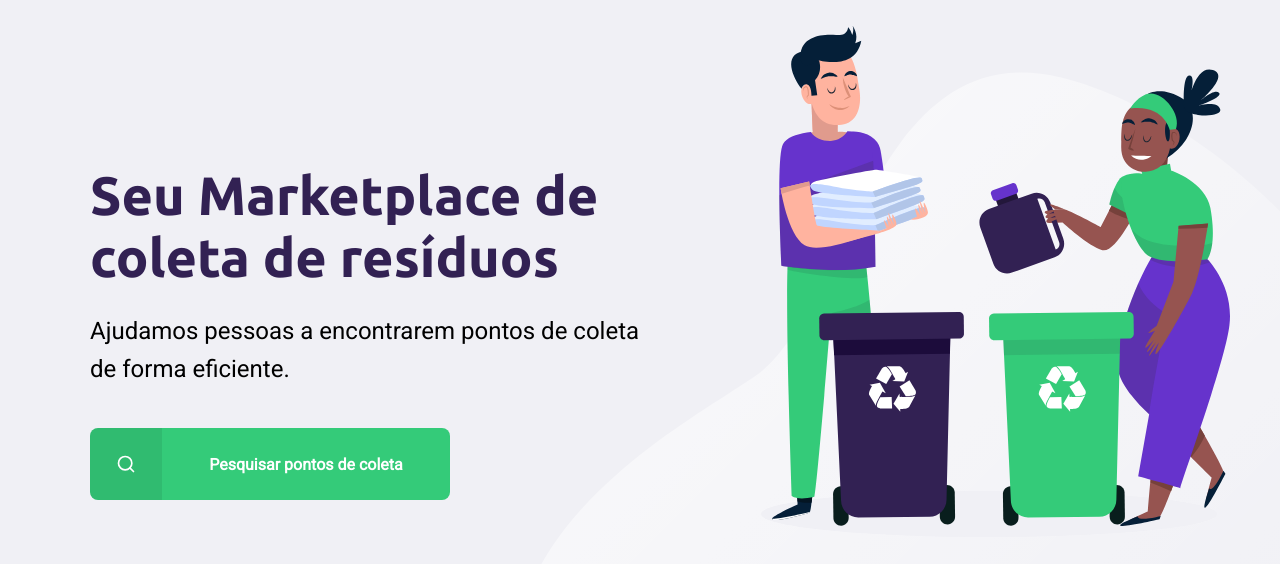
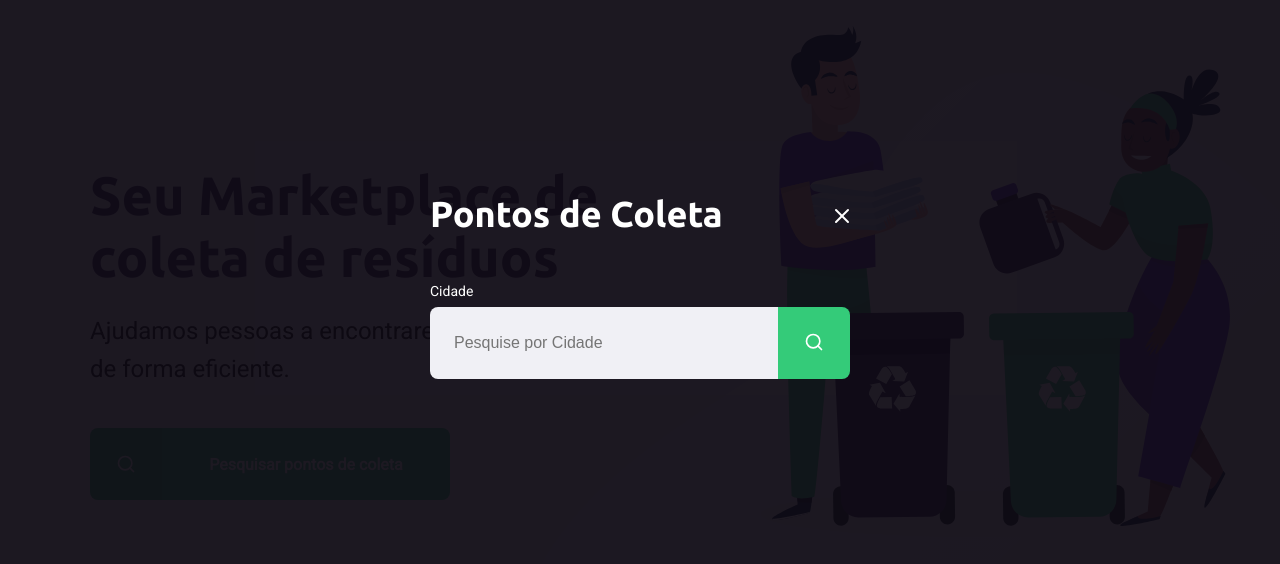
Before and after one commit to Willwf/Ecoleta, a plain HTML site: page index.html in a window 1280 px wide. Both pictures are taken after a click on the link "Pesquisar pontos de coleta". Shown: the part 114-678 px from the top of the page. Drawn offline with Linux system fonts and the light colour scheme.

Commit message:
Aula 3 - Criação do Modal de pesquisa dos pontos de coleta
Adicionando modal para pesquisa que aparece e desaparece quando clicado

```diff
--- a/index.html
+++ b/index.html
@@ -9,6 +9,9 @@
 
   <link rel="stylesheet" href="styles/main.css">
   <link rel="stylesheet" href="styles/home.css">
+  <link rel="stylesheet" href="styles/modal.css">
+
+
   <link rel="stylesheet" href="styles/responsive.css">
 </head>
 
@@ -37,6 +40,28 @@
     </div>
   </div>
 
+  <div id="modal" class="hide">
+    <div class="content">
+      <div class="header">
+        <h1>Pontos de Coleta</h1>
+        <a href="#">Fechar</a>
+      </div>
+      <form action="">
+        <label for="search">Cidade</label>
+        <div class="search field">
+          <input
+            type="text"
+            name="search"
+            placeholder="Pesquise por Cidade">
+          <button>
+            <img src="/icones/search.svg" alt="Buscar">
+          </button>
+        </div>
+      </form>
+    </div>
+  </div>
+
+  <script src="/scripts/index.js"></script>
 </body>
 
 </html>
--- /dev/null
+++ b/scripts/index.js
@@ -0,0 +1,11 @@
+const buttonSearch = document.querySelector('#page-home main a');
+const modal = document.querySelector('#modal');
+const close = document.querySelector('#modal .header a');
+
+buttonSearch.addEventListener('click', () => {
+  modal.classList.remove('hide');
+});
+
+close.addEventListener('click', () => {
+  modal.classList.add('hide');
+});
--- /dev/null
+++ b/styles/modal.css
@@ -0,0 +1,91 @@
+#modal {
+  background-color: #0E0A14ef;
+
+  height: 100vh;
+  width: 100vw;
+
+  position: fixed;
+  top: 0;
+
+  display: flex;
+  justify-content: center;
+  align-items: center;
+
+  transition: 400ms;
+}
+
+#modal.hide {
+  display: none;
+}
+
+#modal .content {
+  color: white;
+
+  width: 420px;
+}
+
+#modal .header {
+  display: flex;
+  align-items: center;
+  justify-content: space-between;
+
+  margin-bottom: 48px;
+}
+
+#modal .header a {
+  background-image: url('../icones/x.svg');
+
+  width: 20px;
+  height: 20px;
+
+  display: flex;
+
+  font-size: 0.01px;
+}
+
+#modal .header h1 {
+  color: white;
+
+  font-size: 36px;
+  line-height: 42px;
+}
+
+#modal form label {
+  font-size: 14px;
+  line-height: 16px;
+
+  display: block;
+  margin-bottom: 8px;
+}
+
+#modal form .field {
+  display: flex;
+}
+
+#modal form input {
+  flex: 1;
+
+  background-color: #f0f0f5;
+
+  border-radius: 8px 0px 0 8px;
+  border: 0;
+
+  padding: 16px 24px;
+
+  font-size: 16px;
+  color: #6c6c80;
+}
+
+#modal form button {
+  width: 72px;
+  height: 72px;
+
+  background-color: var(--primary-color);
+
+  border: 0;
+  border-radius: 0 8px 8px 0;
+}
+
+#modal form button:hover {
+  background-color: #2fb85e;
+}
```
